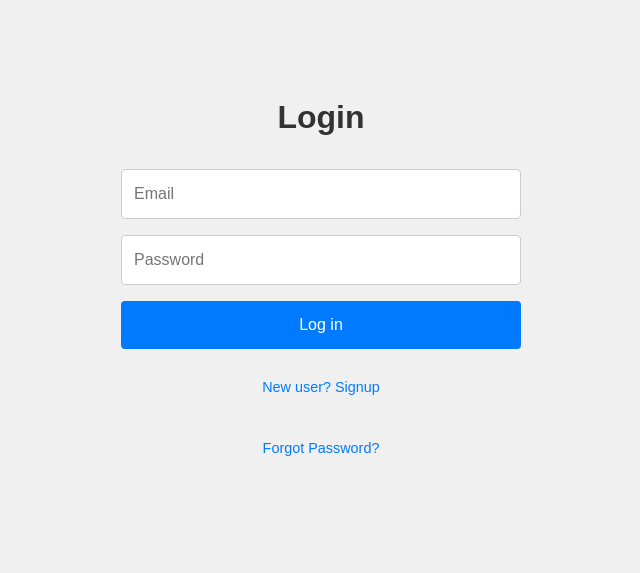
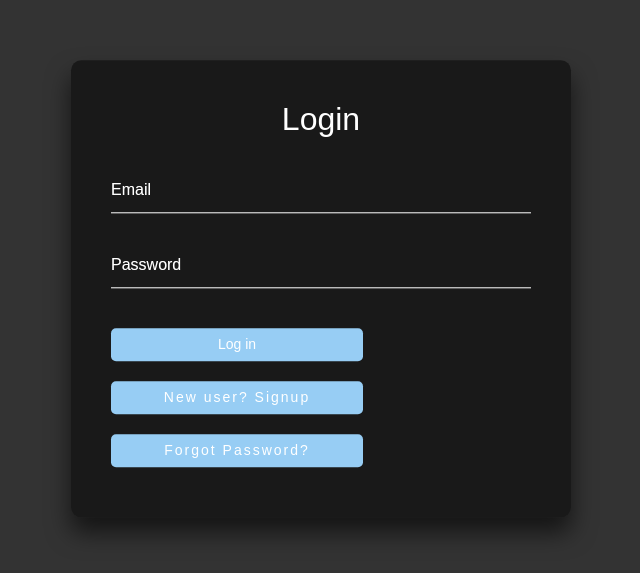
Before and after one commit to shri505/EventManagement, a React (Vite) app: page /login in a window 1280 px wide. Shown: the part 111-684 px from the top of the page, without its empty margins (319-959 px from the left). Built offline with nearby package versions, Linux system fonts and the light colour scheme; no server answers.

Commit message:
Add login and signup page feature

```diff
--- a/src/pages/EventCreationPage.jsx
+++ b/src/pages/EventCreationPage.jsx
@@ -162,11 +162,13 @@ const EventCreationPage = () => {
   <button type="submit" className={styles.submitButton}>Create Event</button>
 </form>
 
+{/* Event View Buttons */}
 <button onClick={() => toggleView("confirmed")} className={styles.viewButton}>Confirmed Events</button>
 <button onClick={() => toggleView("cancelled")} className={styles.viewButton}>Cancelled Events</button>
 
+
 {view === "confirmed" ? (
-        <>
+  <div>
     <h2>Confirmed Events</h2>
     <ul>
       {events.map(event => (
@@ -187,9 +189,9 @@ const EventCreationPage = () => {
         </li>
       ))}
     </ul>
-        </>
+  </div>
 ) : (
-        <>
+  <div>
     <h2>Cancelled Events</h2>
     <ul>
       {cancelledEvents.map(event => (
@@ -202,8 +204,9 @@ const EventCreationPage = () => {
         </li>
       ))}
     </ul>
-        </>
+  </div>
 )}
+
     </div>
   );
 };
--- a/src/pages/LoginPage.jsx
+++ b/src/pages/LoginPage.jsx
@@ -1,4 +1,3 @@
-// Import necessary hooks and services
 import React, { useState } from 'react';
 import { useNavigate } from 'react-router-dom';
 import { login, signup, resetPassword } from '../services/Auth'; // Import resetPassword from Auth service
@@ -60,27 +59,39 @@ const LoginPage = () => {
 
       {error && <p className="error-message">{error}</p>}
 
+      <div className="user-box">
         <input
           type="email"
           placeholder="Email"
           value={email}
           onChange={(e) => setEmail(e.target.value)}
+          required
         />
+        <label>Email</label>
+      </div>
 
+      <div className="user-box">
         <input
           type="password"
           placeholder="Password"
           value={password}
           onChange={(e) => setPassword(e.target.value)}
+          required
         />
+        <label>Password</label>
+      </div>
 
       {isSignup && (
+        <div className="user-box">
           <input
             type="password"
             placeholder="Confirm Password"
             value={confirmPassword}
             onChange={(e) => setConfirmPassword(e.target.value)}
+            required
           />
+          <label>Confirm Password</label>
+        </div>
       )}
 
       {/* Button to trigger login/signup */}
--- a/src/styles/eventcreationpage.module.css
+++ b/src/styles/eventcreationpage.module.css
@@ -1,138 +1,132 @@
-/* Basic styling for the form and its elements */
-.formContainer {
-  display: flex;
-  flex-direction: column;
-  gap: 15px;
-  max-width: 600px;
-  margin: 20px auto;
-  padding: 20px;
-  border: 1px solid #ccc;
-  border-radius: 10px;
-  background-color: #fff;
-  box-shadow: 0 4px 8px rgba(0, 0, 0, 0.1);
+/* General styles */
+html {
+  height: 100%;
+  margin: 0;
 }
 
-.inputField, .textareaField, .selectField {
-  padding: 10px;
-  border: 1px solid #ccc;
-  border-radius: 5px;
-  font-size: 16px;
-}
-
-.textareaField {
-  resize: vertical;
-}
-
-.submitButton {
-  background-color: #4CAF50;
-  color: white;
-  padding: 12px;
-  border: none;
-  border-radius: 5px;
-  font-size: 16px;
-  cursor: pointer;
-  transition: background-color 0.3s ease;
-}
-
-.submitButton:hover {
-  background-color: #45a049;
-}
-
-.viewButton {
-  background-color: #f1f1f1;
-  color: #333;
-  border: 1px solid #ccc;
-  padding: 10px;
-  border-radius: 5px;
-  cursor: pointer;
-  transition: background-color 0.3s ease;
-  margin: 10px 5px;
-}
-
-.viewButton:hover {
-  background-color: #ddd;
-}
-
-.eventCard {
-  background-color: #fafafa;
-  padding: 20px;
-  border-radius: 10px;
-  border: 1px solid #ddd;
-  margin: 10px 0;
-  box-shadow: 0 2px 5px rgba(0, 0, 0, 0.1);
-  opacity: 0;
-  animation: fadeIn 0.5s forwards;
-}
-
-.eventCard h3 {
-  font-size: 20px;
-  font-weight: bold;
-  color: #333;
-}
-
-.eventCard p {
-  font-size: 16px;
-  color: #555;
-}
-
-.eventCard button {
-  margin-top: 10px;
-  padding: 10px;
-  border: none;
-  border-radius: 5px;
-  font-size: 14px;
-  cursor: pointer;
-  transition: background-color 0.3s ease;
-}
-
-.checkInButton {
-  background-color: #4CAF50;
-  color: white;
-}
-
-.checkInButton:hover {
-  background-color: #45a049;
-}
-
-.checkOutButton {
-  background-color: #2196F3;
-  color: white;
-}
-
-.checkOutButton:hover {
-  background-color: #1976D2;
-}
-
-.cancelButton {
-  background-color: #f44336;
-  color: white;
-}
-
-.cancelButton:hover {
-  background-color: #e53935;
-}
-
-/* Animation for event list fade-in */
-@keyframes fadeIn {
-  to {
-    opacity: 1;
-  }
-}
-
-h2 {
-  font-size: 24px;
-  font-weight: bold;
-  text-align: center;
-  color: #333;
-  margin-bottom: 20px;
-}
-
-ul {
-  list-style-type: none;
+body {
+  font-family: Arial, sans-serif;
+  background: #333;
   padding: 0;
   margin: 0;
 }
 
-button:focus {
+.formContainer {
+  position: absolute;
+  top: 80%;
+  left: 50%;
+  width: 600px;
+  padding: 50px;
+  transform: translate(-50%, -50%);
+  background: rgba(0, 0, 0, 0.5);
+  box-sizing: border-box;
+  box-shadow: 0 15px 25px rgba(0, 0, 0, 0.6);
+  border-radius: 10px;
+  z-index: 10; /* Make sure form appears on top of other elements */
+}
+
+h2 {
+  margin: 0 0 30px;
+  padding: 0;
+  color: #fff;
+  text-align: center;
+}
+
+.inputField, .textareaField, .selectField {
+  width: 100%;
+  padding: 10px 0;
+  font-size: 16px;
+  color: #fff;
+  margin-bottom: 20px;
+  border: none;
+  border-bottom: 1px solid #fff;
   outline: none;
+  background: transparent;
 }
+
+.inputField:focus ~ label,
+.textareaField:focus ~ label,
+.selectField:focus ~ label {
+  top: -20px;
+  left: 0;
+  color: #03e9f4;
+  font-size: 12px;
+}
+
+.submitButton, .viewButton, .checkInButton, .checkOutButton, .cancelButton {
+  position: relative;
+  display: inline-block;
+  padding: 10px 20px;
+  color: #03e9f4;
+  font-size: 16px;
+  text-decoration: none;
+  text-transform: uppercase;
+  overflow: hidden;
+  transition: .5s;
+  margin-top: 20px;
+  letter-spacing: 4px;
+  border: none;
+  background: transparent;
+  cursor: pointer;
+}
+
+.submitButton:hover,
+.viewButton:hover,
+.checkInButton:hover,
+.checkOutButton:hover,
+.cancelButton:hover {
+  color: #fff;
+  background: #03e9f4;
+}
+
+/* Event Card Styling */
+.eventCardContainer {
+  margin-top: 20px;
+  padding: 20px;
+  display: flex;
+  flex-direction: column;
+  gap: 20px; /* Adds space between event cards */
+}
+
+.eventCard {
+  padding: 20px;
+  background: rgba(0, 0, 0, 0.6);
+  border-radius: 10px;
+  box-shadow: 0 15px 25px rgba(0, 0, 0, 0.6);
+  color: #fff;
+}
+
+.eventCard h3 {
+  margin-bottom: 10px;
+  color: #03e9f4;
+}
+
+.eventCard p {
+  margin: 5px 0;
+}
+
+button {
+  padding: 10px;
+  background: rgba(0, 0, 0, 0.3);
+  border: 1px solid #03e9f4;
+  color: #fff;
+  cursor: pointer;
+  margin-top: 10px;
+}
+
+/* Styling for mobile responsiveness */
+@media (max-width: 768px) {
+  .formContainer {
+    width: 90%;
+    padding: 20px;
+  }
+
+  .eventCard {
+    padding: 15px;
+  }
+
+  .submitButton, .viewButton, .checkInButton, .checkOutButton, .cancelButton {
+    font-size: 14px;
+    padding: 8px 16px;
+  }
+}
--- a/src/styles/loginpage.css
+++ b/src/styles/loginpage.css
@@ -1,114 +1,123 @@
-/* src/pages/LoginPage.css */
-* {
-    margin: 0;
-    padding: 0;
-    box-sizing: border-box;
-  }
-
-  html, body {
-    height: 100%; /* Ensure the body and html take full height of the viewport */
-    font-family: Arial, sans-serif;
+html {
+  height: 100%;
 }
 
 .login-container {
-    display: flex;
-    flex-direction: column;
-    justify-content: center;
-    align-items: center;
-    height: 100vh; /* Full viewport height */
-    background-color: #f0f0f0;
+  position: absolute;
+  top: 50%;
+  left: 50%;
+  width: 500px;
+  padding: 40px;
+  transform: translate(-50%, -50%);
+  background: rgba(0, 0, 0, .5);
+  box-sizing: border-box;
+  box-shadow: 0 15px 25px rgba(0, 0, 0, .6);
+  border-radius: 10px;
 }
 
-  h2 {
-    font-size: 2rem;
-    margin-bottom: 1.5rem;
-    color: #333;
-  }
-
-  input {
-    width: 100%;
-    max-width: 400px;
-    padding: 12px;
-    margin: 8px 0;
-    border: 1px solid #ccc;
-    border-radius: 4px;
-    font-size: 1rem;
-  }
-
-  input:focus {
-    border-color: #007bff;
-    outline: none;
-  }
-
-  button {
-    width: 100%;
-    max-width: 400px;
-    padding: 12px;
-    margin: 8px 0;
-    background-color: #007bff;
-    color: white;
-    font-size: 1rem;
-    border: none;
-    border-radius: 4px;
-    cursor: pointer;
-  }
-
-  button:hover {
-    background-color: #0056b3;
-  }
-
-  .error-message {
-    color: red;
-    margin-bottom: 1rem;
-    font-size: 1rem;
+.login-container h2 {
+  margin: 0 0 30px;
+  padding: 0;
+  color: #fff;
   text-align: center;
 }
 
+.login-container .user-box {
+  position: relative;
+}
+
+.login-container .user-box input {
+  width: 100%;
+  padding: 10px 0;
+  font-size: 16px;
+  color: #fff;
+  margin-bottom: 30px;
+  border: none;
+  border-bottom: 1px solid #fff;
+  outline: none;
+  background: transparent;
+}
+
+.login-container .user-box label {
+  position: absolute;
+  top: 0;
+  left: 0;
+  padding: 10px 0;
+  font-size: 16px;
+  color: #fff;
+  pointer-events: none;
+  transition: .5s;
+}
+
+.login-container .user-box input:focus ~ label,
+.login-container .user-box input:valid ~ label {
+  top: -20px;
+  left: 0;
+  color: #03e9f4;
+  font-size: 12px;
+}
+
+/* Adjusted button size */
+.login-container button {
+  width: 60%;
+  padding: 6px 12px;  /* Reduced padding for smaller button */
+  color: #fff;
+  background-color: #97cdf4;
+  border: none;
+  border-radius: 5px;
+  font-size: 14px; /* Smaller font size */
+  margin: 10px 0;
+  cursor: pointer;
+  transition: 0.3s;
+}
+
+.login-container button:hover {
+  background-color: #028b97;
+}
+
 .toggle-btn {
-    font-size: 0.9rem;
-    color: #007bff;
-    background: none;
+  width: 100%;
+  padding: 6px 12px; /* Reduced padding for smaller button */
+  color: #03e9f4;
   border: none;
+  background: transparent;
+  font-size: 14px;
   cursor: pointer;
+  text-align: center;
+  text-decoration: none;
+  letter-spacing: 2px;
 }
 
 .toggle-btn:hover {
   text-decoration: underline;
 }
 
-  /* src/styles/loginpage.css */
 .reset-password-form {
-    display: flex;
-    flex-direction: column;
-    align-items: center;
+  background: rgba(0, 0, 0, .7);
   padding: 20px;
-    border: 1px solid #ccc;
-    border-radius: 4px;
-    background-color: #f9f9f9;
-    max-width: 400px;
+  border-radius: 10px;
   margin-top: 20px;
 }
 
 .reset-password-form input {
   width: 100%;
-    padding: 12px;
-    margin: 8px 0;
-    border: 1px solid #ccc;
-    border-radius: 4px;
+  padding: 10px;
+  font-size: 16px;
+  margin-bottom: 20px;
+  border: none;
+  border-bottom: 1px solid #fff;
+  outline: none;
+  background: transparent;
+  color: #fff;
 }
 
 .reset-password-form button {
   width: 100%;
-    padding: 12px;
-    margin: 8px 0;
-    background-color: #007bff;
-    color: white;
-    font-size: 1rem;
+  padding: 6px 12px; /* Reduced padding for smaller button */
+  color: #fff;
+  background-color: #03e9f4;
   border: none;
-    border-radius: 4px;
+  border-radius: 5px;
+  font-size: 14px; /* Smaller font size */
   cursor: pointer;
 }
-
-  .reset-password-form button:hover {
-    background-color: #0056b3;
-  }
```
Lines whose indentation alone changed are shown as unchanged.
